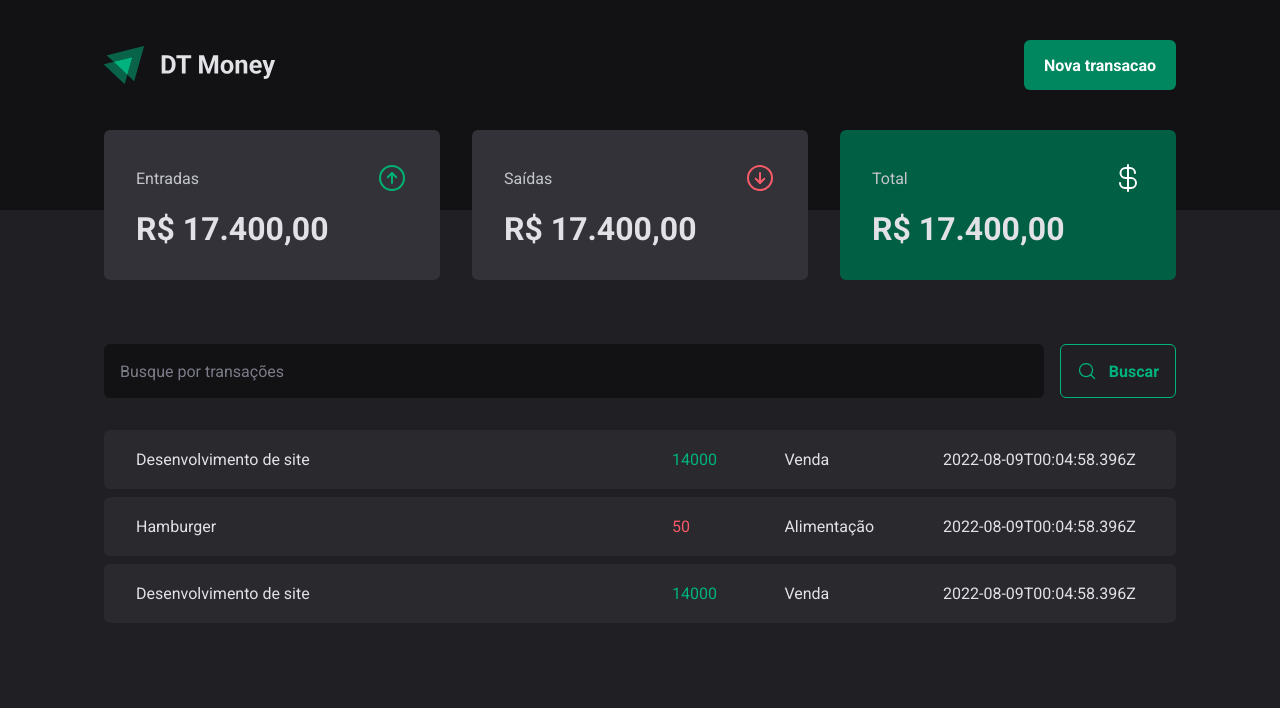
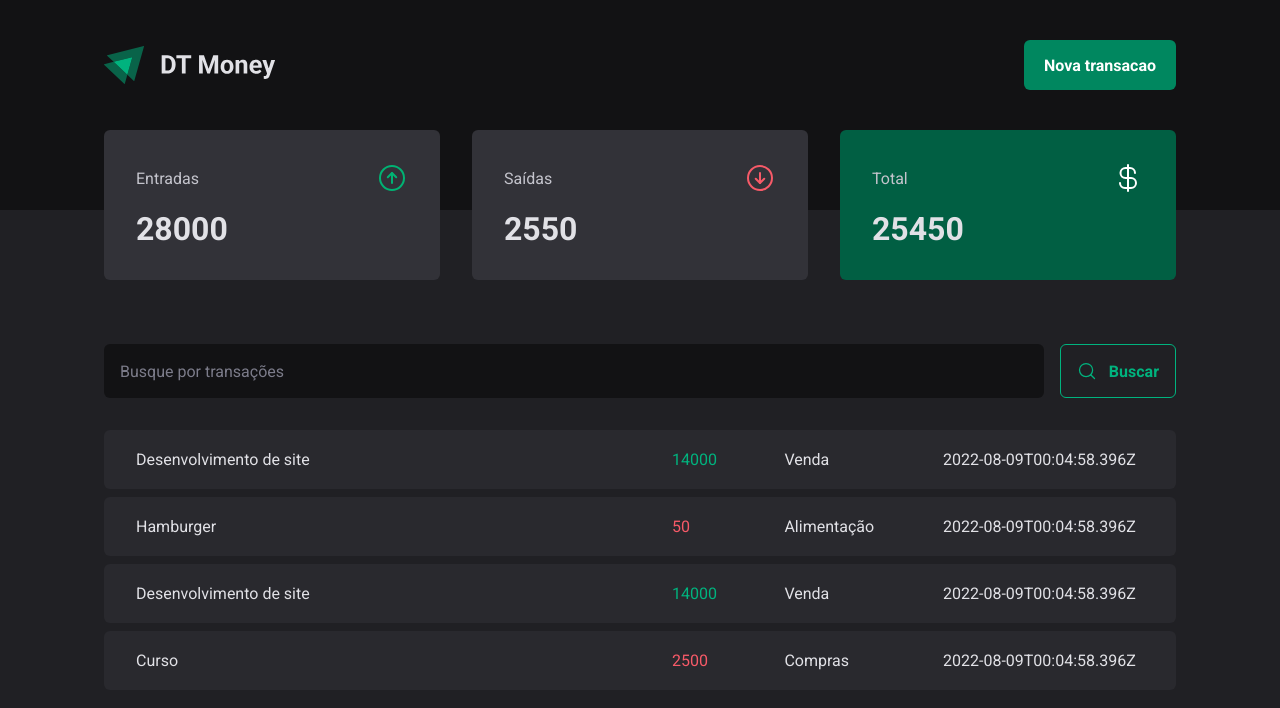
Before and after one commit to pedrocs378/dt-money, a React (Vite) app: page / in a window 1280 px wide. Shown: the top 708 px of the page. Built offline with nearby package versions, Linux system fonts and the light colour scheme; data requests are answered from the project's data file.

Commit message:
refactor: calc summary values based in transactions data

```diff
--- a/server.json
+++ b/server.json
@@ -23,6 +23,14 @@
       "category": "Venda",
       "price": 14000,
       "createdAt": "2022-08-09T00:04:58.396Z"
+    },
+    {
+      "id": 4,
+      "description": "Curso",
+      "type": "outcome",
+      "category": "Compras",
+      "price": 2500,
+      "createdAt": "2022-08-09T00:04:58.396Z"
     }
   ]
 }
--- a/src/components/summary/index.tsx
+++ b/src/components/summary/index.tsx
@@ -1,8 +1,34 @@
 import { ArrowCircleDown, ArrowCircleUp, CurrencyDollar } from 'phosphor-react'
+import { useMemo } from 'react'
+
+import { useTransactions } from '../../contexts/transactions-context'
 
 import * as S from './styles'
 
 export function Summary() {
+  const { transactions } = useTransactions()
+
+  const summary = useMemo(() => {
+    return transactions.reduce(
+      (acc, transaction) => {
+        if (transaction.type === 'income') {
+          acc.income += transaction.price
+          acc.total += transaction.price
+        } else {
+          acc.outcome += transaction.price
+          acc.total -= transaction.price
+        }
+
+        return acc
+      },
+      {
+        income: 0,
+        outcome: 0,
+        total: 0
+      }
+    )
+  }, [transactions])
+
   return (
     <S.SummaryContainer>
       <S.SummaryCard>
@@ -11,7 +37,7 @@
           <ArrowCircleUp size={32} color="#00b373" />
         </header>
 
-        <strong>R$ 17.400,00</strong>
+        <strong>{summary.income}</strong>
       </S.SummaryCard>
       <S.SummaryCard>
         <header>
@@ -19,7 +45,7 @@
           <ArrowCircleDown size={32} color="#f75a68" />
         </header>
 
-        <strong>R$ 17.400,00</strong>
+        <strong>{summary.outcome}</strong>
       </S.SummaryCard>
       <S.SummaryCard variant="green">
         <header>
@@ -27,7 +53,7 @@
           <CurrencyDollar size={32} color="#fff" />
         </header>
 
-        <strong>R$ 17.400,00</strong>
+        <strong>{summary.total}</strong>
       </S.SummaryCard>
     </S.SummaryContainer>
   )
--- a/src/contexts/transactions-context.tsx
+++ b/src/contexts/transactions-context.tsx
@@ -1,4 +1,4 @@
-import { createContext, useContext, useEffect, useState } from "react";
+import { createContext, useContext, useEffect, useState } from 'react';
 
 type Transaction = {
   id: number
```
